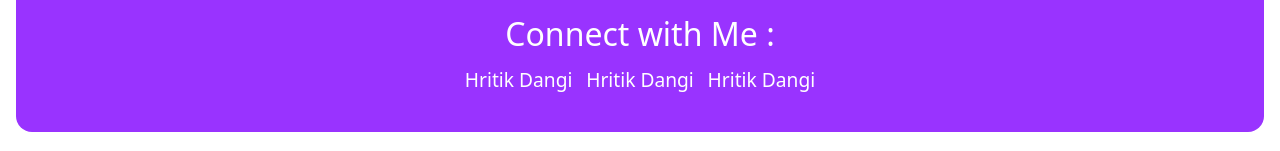
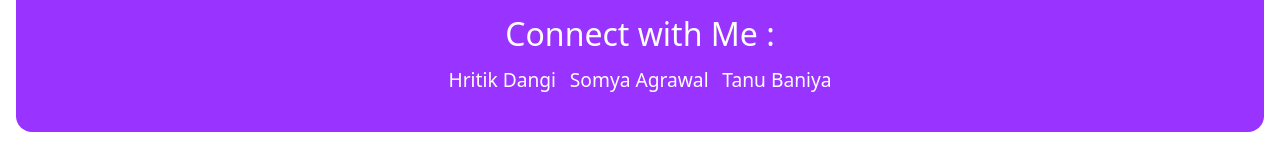
Before and after one commit to hritikd3/Coinskart, a plain HTML site: page index.html in a window 1280 px wide. Shown: the part 623-774 px from the top of the page. Drawn offline with nearby package versions, Linux system fonts and the light colour scheme.

Commit message:
Update index.html

```diff
--- a/index.html
+++ b/index.html
@@ -92,9 +92,9 @@
 
           <a href="https://hritikd3.netlify.app/">Hritik Dangi</a>
 
-          <a href="https://hritikd3.netlify.app/">Hritik Dangi</a>
+          <a href="#">Somya Agrawal</a>
 
-          <a href="https://hritikd3.netlify.app/">Hritik Dangi</a>
+          <a href="#">Tanu Baniya</a>
         </p>
       </div>
     </footer>
```
